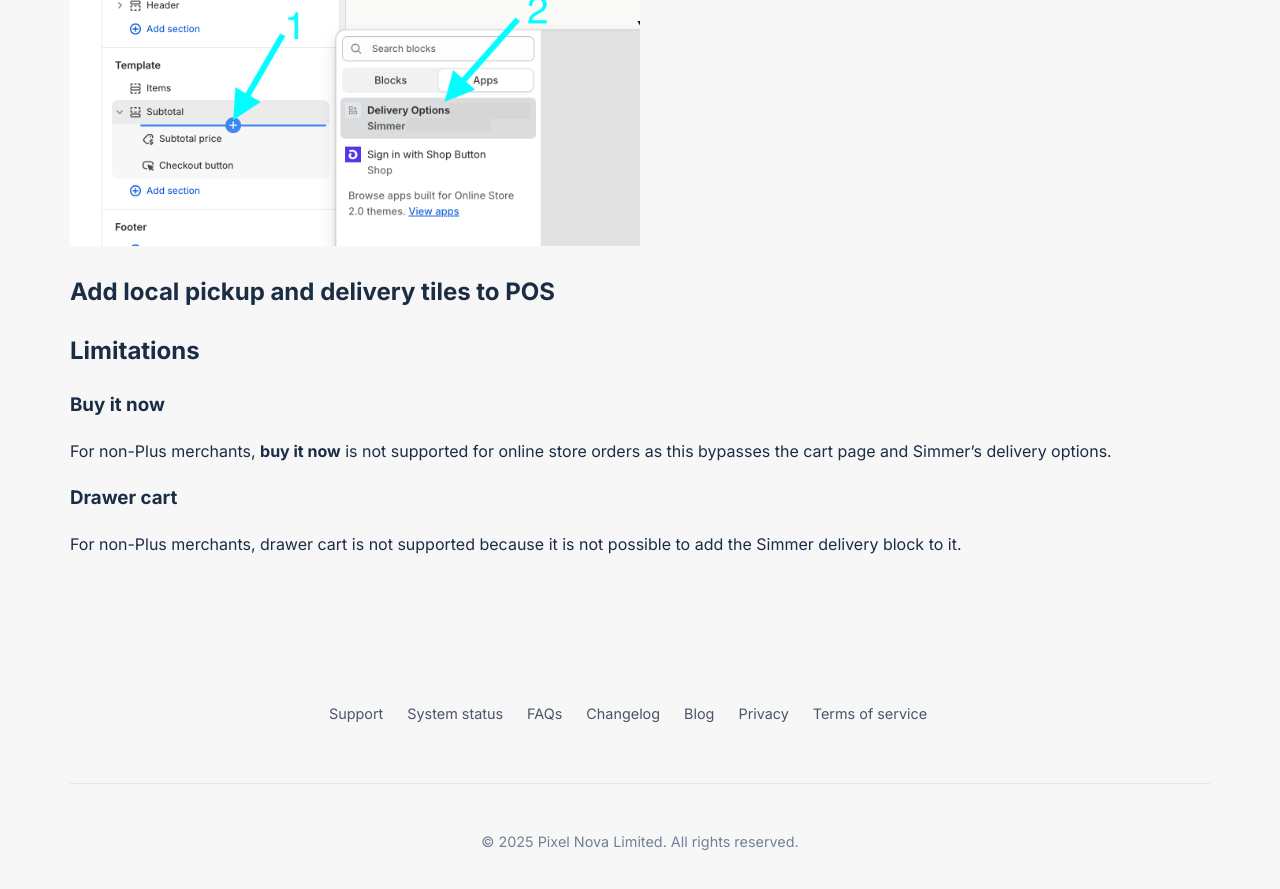
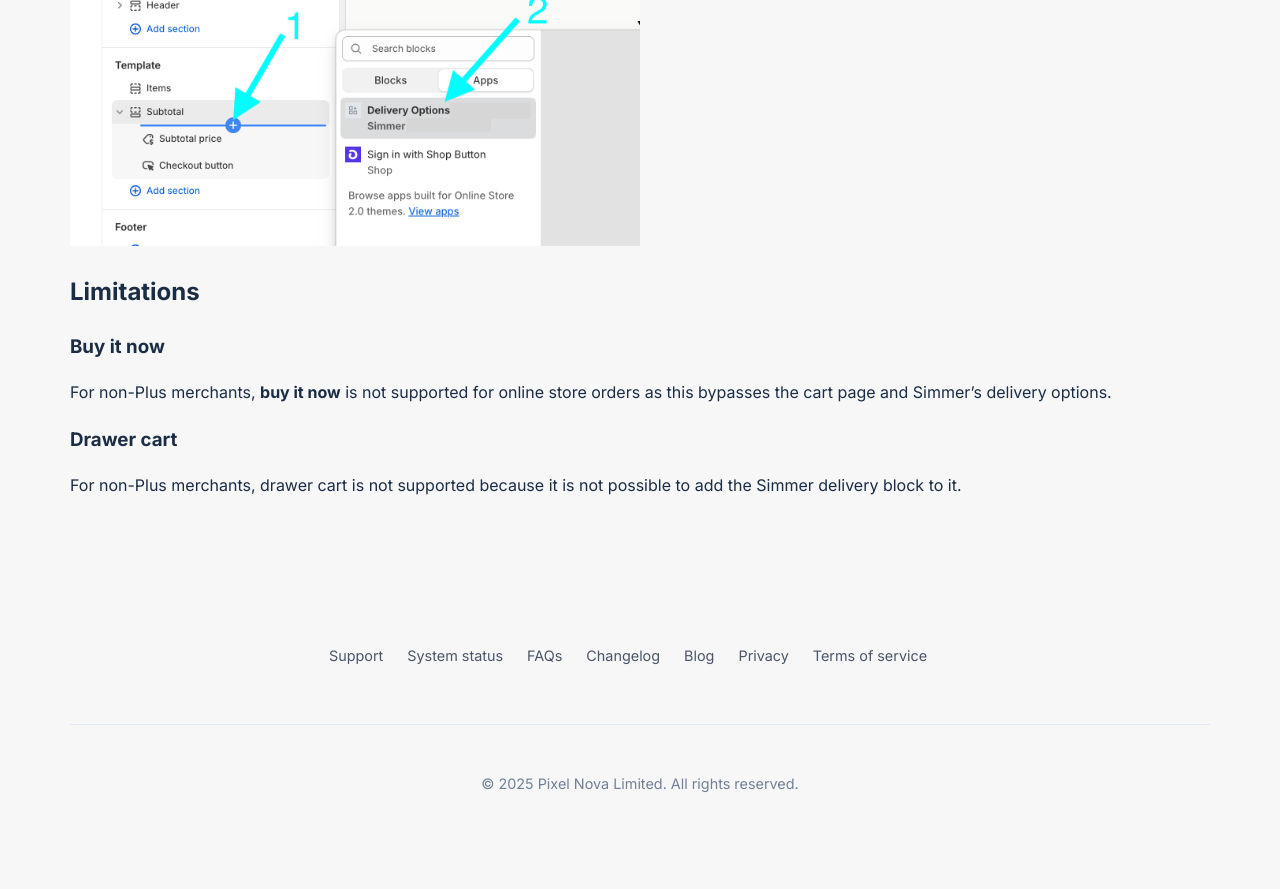
Before and after one commit to Pixel-Nova-Apps/simmerpos.com, a Jekyll site: the page built from _pages/online.md, in a window 1280 px wide and 900 px high, scrolled down 4492 px. Shown: the top 889 px of the window. Built offline with Jekyll 4.4.1, drawn with Linux system fonts in a browser that asks for light colours; after the commit the page ends 5333 px from its top, so only the background shows below that.

Commit message:
Update online.md

```diff
--- a/_pages/online.md
+++ b/_pages/online.md
@@ -84,8 +84,6 @@ Then add the Simmer **Delivery Options** cart block to the **Subtotal** section
 
 <img src="/assets/online/add-cart-block.png" alt="Add cart block" class="support-image">
 
-## Add local pickup and delivery tiles to POS
-
 ## Limitations
 
 ### Buy it now
```
